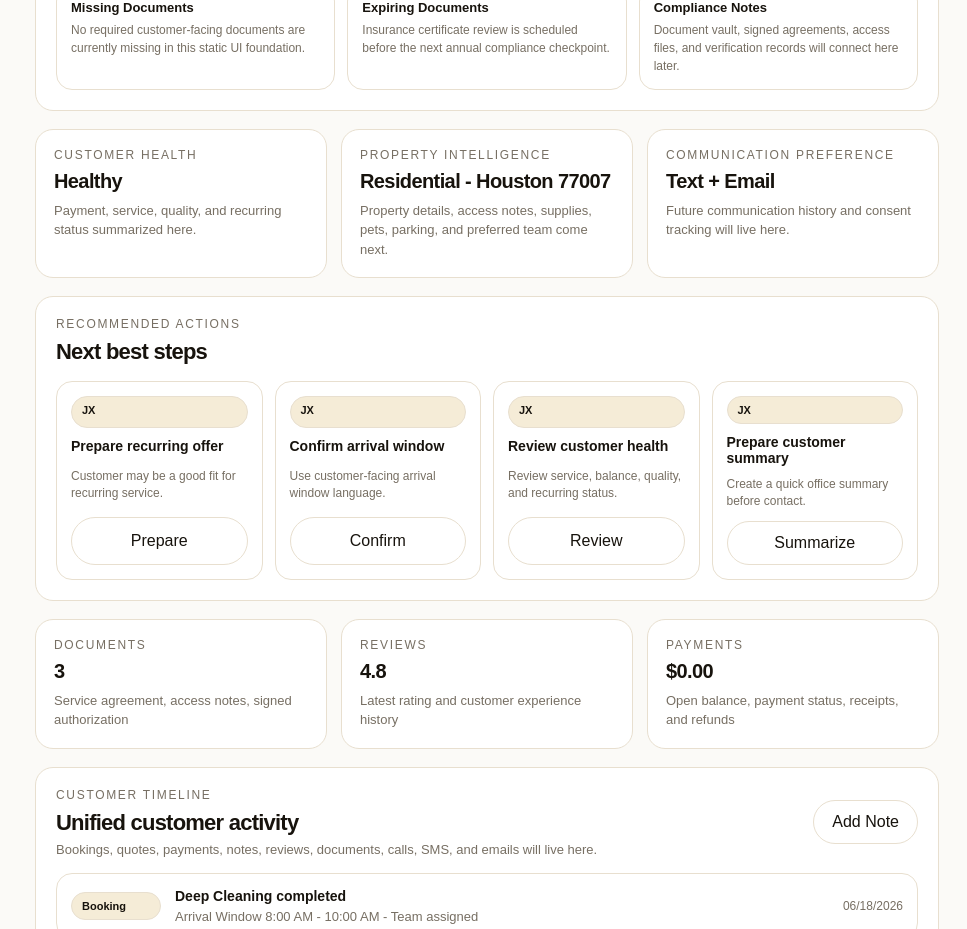
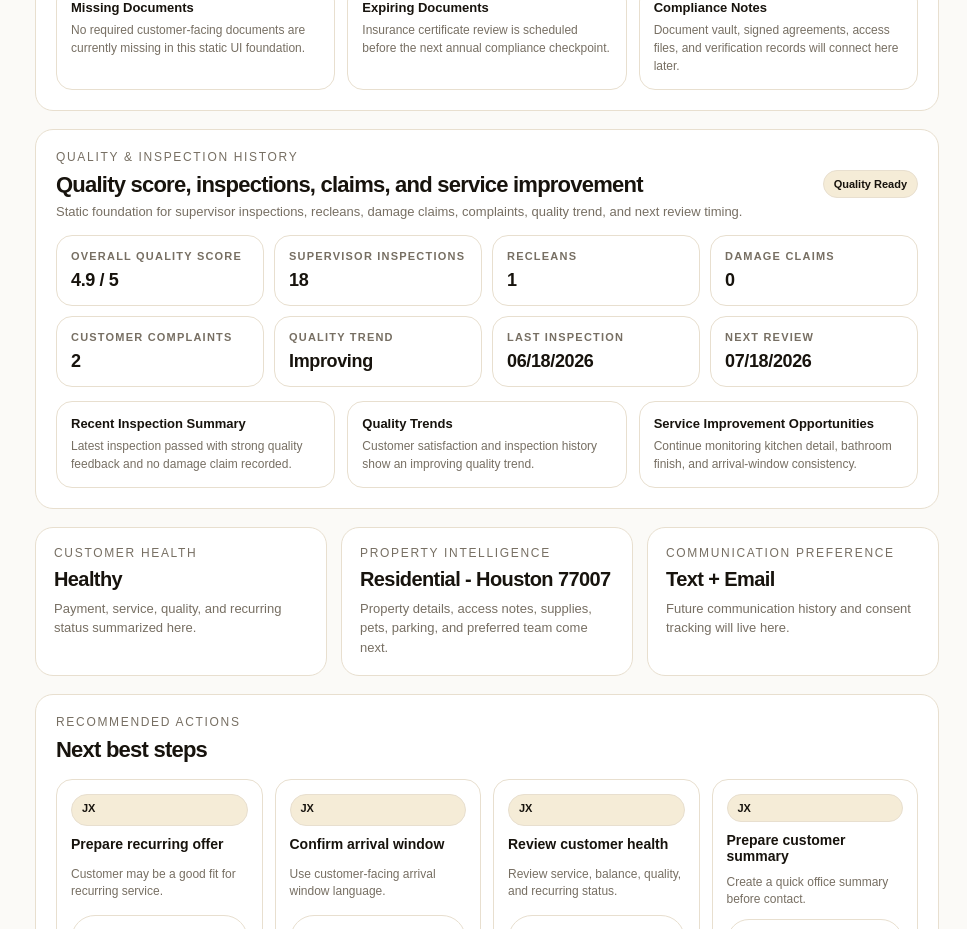
Before and after one commit to 360jarvis/JARVISV4, a Next.js app: page /app/customer-360 in a window 1280 px wide. Shown: the part 4120-5049 px from the top of the page, without its empty margins (313-1280 px from the left). Built offline with nearby package versions, Linux system fonts and the light colour scheme.

Commit message:
Add Customer 360 quality inspection foundation

```diff
--- a/components/customers/Customer360Enterprise.tsx
+++ b/components/customers/Customer360Enterprise.tsx
@@ -167,6 +167,23 @@ const documentComplianceNotes = [
   { title: 'Missing Documents', detail: 'No required customer-facing documents are currently missing in this static UI foundation.' },
   { title: 'Expiring Documents', detail: 'Insurance certificate review is scheduled before the next annual compliance checkpoint.' },
   { title: 'Compliance Notes', detail: 'Document vault, signed agreements, access files, and verification records will connect here later.' }
+];
+
+const qualityInspection = [
+  { label: 'Overall Quality Score', value: '4.9 / 5' },
+  { label: 'Supervisor Inspections', value: '18' },
+  { label: 'Recleans', value: '1' },
+  { label: 'Damage Claims', value: '0' },
+  { label: 'Customer Complaints', value: '2' },
+  { label: 'Quality Trend', value: 'Improving' },
+  { label: 'Last Inspection', value: '06/18/2026' },
+  { label: 'Next Review', value: '07/18/2026' }
+];
+
+const qualityInspectionNotes = [
+  { title: 'Recent Inspection Summary', detail: 'Latest inspection passed with strong quality feedback and no damage claim recorded.' },
+  { title: 'Quality Trends', detail: 'Customer satisfaction and inspection history show an improving quality trend.' },
+  { title: 'Service Improvement Opportunities', detail: 'Continue monitoring kitchen detail, bathroom finish, and arrival-window consistency.' }
 ];
 
 export default function Customer360Enterprise({ customer }: { customer: CustomerRecord }) {
@@ -445,6 +462,32 @@ export default function Customer360Enterprise({ customer }: { customer: Customer
         </div>
       </section>
 
+      <section className="lux-card" style={{ padding: 20 }}>
+        <div style={{ display: 'flex', justifyContent: 'space-between', gap: 12, alignItems: 'center', flexWrap: 'wrap' }}>
+          <div>
+            <p className="kicker" style={{ margin: 0 }}>Quality & Inspection History</p>
+            <h2 style={{ margin: '8px 0 0', fontSize: 22, letterSpacing: '-0.035em' }}>Quality score, inspections, claims, and service improvement</h2>
+            <p style={{ margin: '6px 0 0', color: 'var(--jarvixx-muted)', fontSize: 13 }}>Static foundation for supervisor inspections, recleans, damage claims, complaints, quality trend, and next review timing.</p>
+          </div>
+          <Tag tone="gold">Quality Ready</Tag>
+        </div>
+
+        <div style={{ display: 'grid', gridTemplateColumns: 'repeat(4, minmax(0, 1fr))', gap: 10, marginTop: 16 }}>
+          {qualityInspection.map((item) => (
+            <Metric key={item.label} label={item.label} value={item.value} />
+          ))}
+        </div>
+
+        <div style={{ display: 'grid', gridTemplateColumns: 'repeat(3, minmax(0, 1fr))', gap: 12, marginTop: 14 }}>
+          {qualityInspectionNotes.map((note) => (
+            <article key={note.title} style={{ border: '1px solid var(--jarvixx-border)', borderRadius: 16, padding: 14, background: '#fff' }}>
+              <strong style={{ display: 'block', fontSize: 13 }}>{note.title}</strong>
+              <span style={{ display: 'block', marginTop: 6, color: 'var(--jarvixx-muted)', fontSize: 12, lineHeight: 1.5 }}>{note.detail}</span>
+            </article>
+          ))}
+        </div>
+      </section>
+
       <section style={{ display: 'grid', gridTemplateColumns: '1fr 1fr 1fr', gap: 14 }}>
         <Panel title="Customer Health" value={isPastDue ? 'Needs Attention' : 'Healthy'} detail="Payment, service, quality, and recurring status summarized here." />
         <Panel title="Property Intelligence" value={`${customer.propertyType} - ${customer.city} ${customer.zip}`} detail="Property details, access notes, supplies, pets, parking, and preferred team come next." />
```
